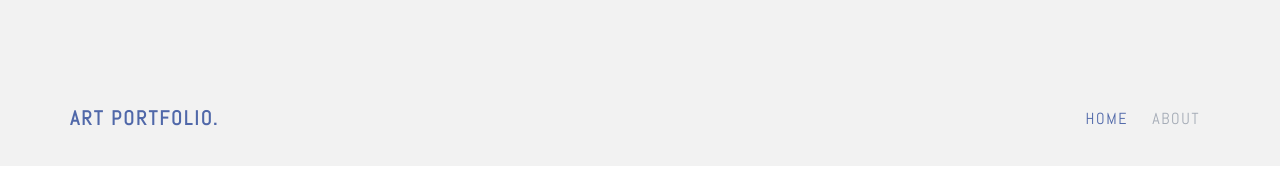
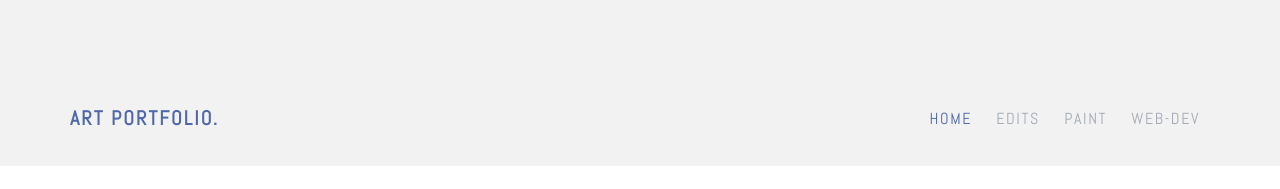
Before and after one commit to ErajGulraiz/eeport.github.io, a website: page index.html in a window 1280 px wide. Shown: the top 189 px of the page. Drawn offline with Linux system fonts and the light colour scheme; files whose address does not match are found by name.

Commit message:
Update index.html

```diff
--- a/index.html
+++ b/index.html
@@ -33,8 +33,9 @@
         <nav role="navigation" class="probootstrap-nav hidden-xs">
           <ul class="probootstrap-main-nav">
             <li class="active"><a href="index.html">Home</a></li>
-            <li><a href="about.html">About</a></li>
-
+            <li><a href="digital-page.html">Edits</a></li>
+          <li><a href="single-page.html">Paint</a></li>
+            <li><a href="single-page.html">Web-dev</a></li>
           </ul>
           <div class="extra-text visible-xs">
             <a href="#" class="probootstrap-burger-menu"><i>Menu</i></a>
```
